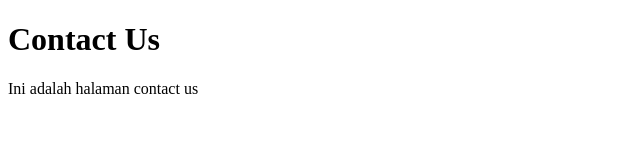
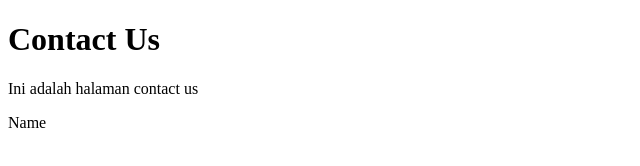
Before and after one commit to matiusrimbe99/companyprofile, a plain HTML site: page contact-us.html in a window 1280 px wide. Shown: the full height of the page, 0-640 px from the left. Drawn offline with Linux system fonts and the light colour scheme.

Commit message:
menambah form

```diff
--- a/contact-us.html
+++ b/contact-us.html
@@ -11,6 +11,9 @@
         <h1>Contact Us</h1>
         <p>Ini adalah halaman contact us
         </p>
+        <form action="">
+            <div><label for="">Name</label></div>
+        </form>
     </body>
 
 </html>
```
